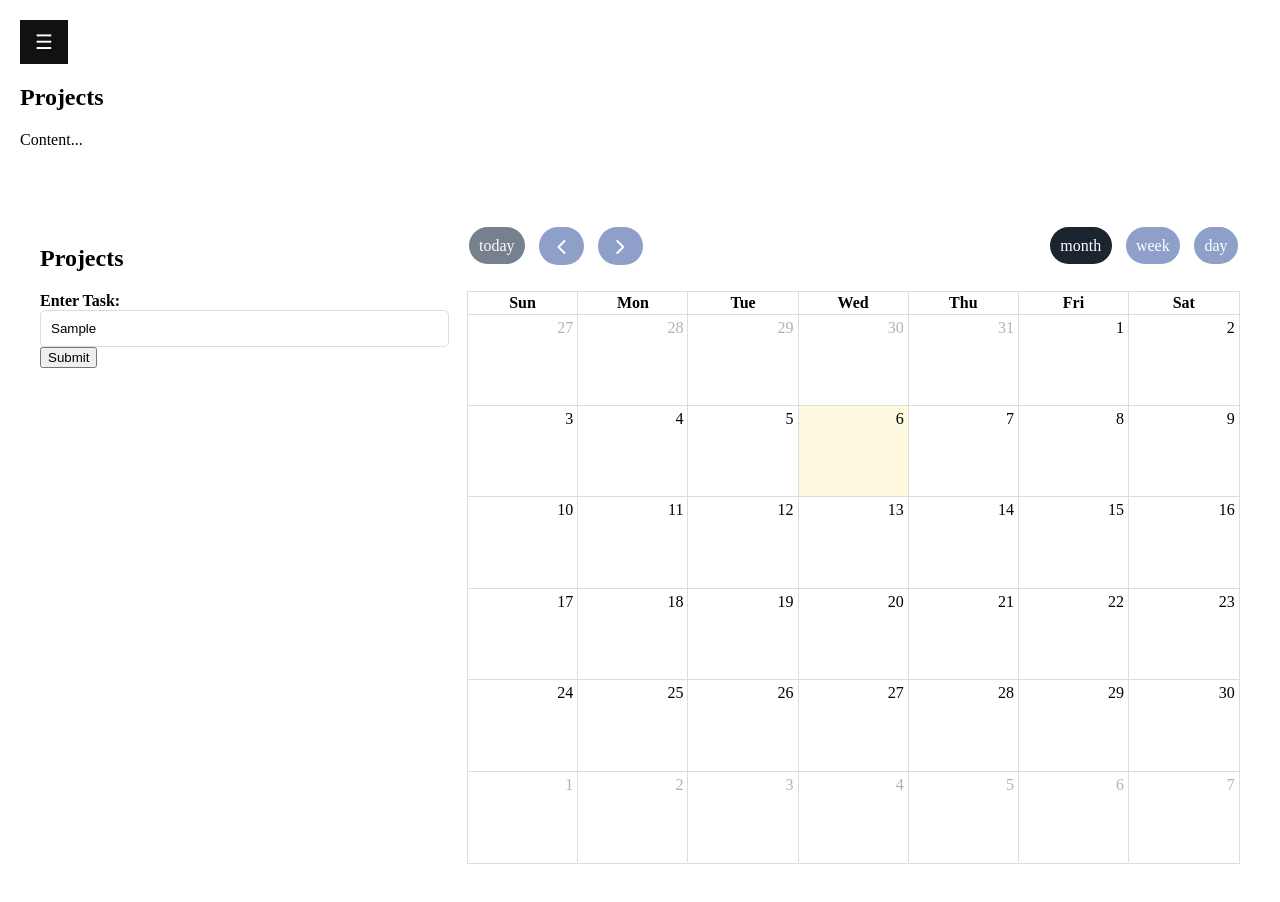
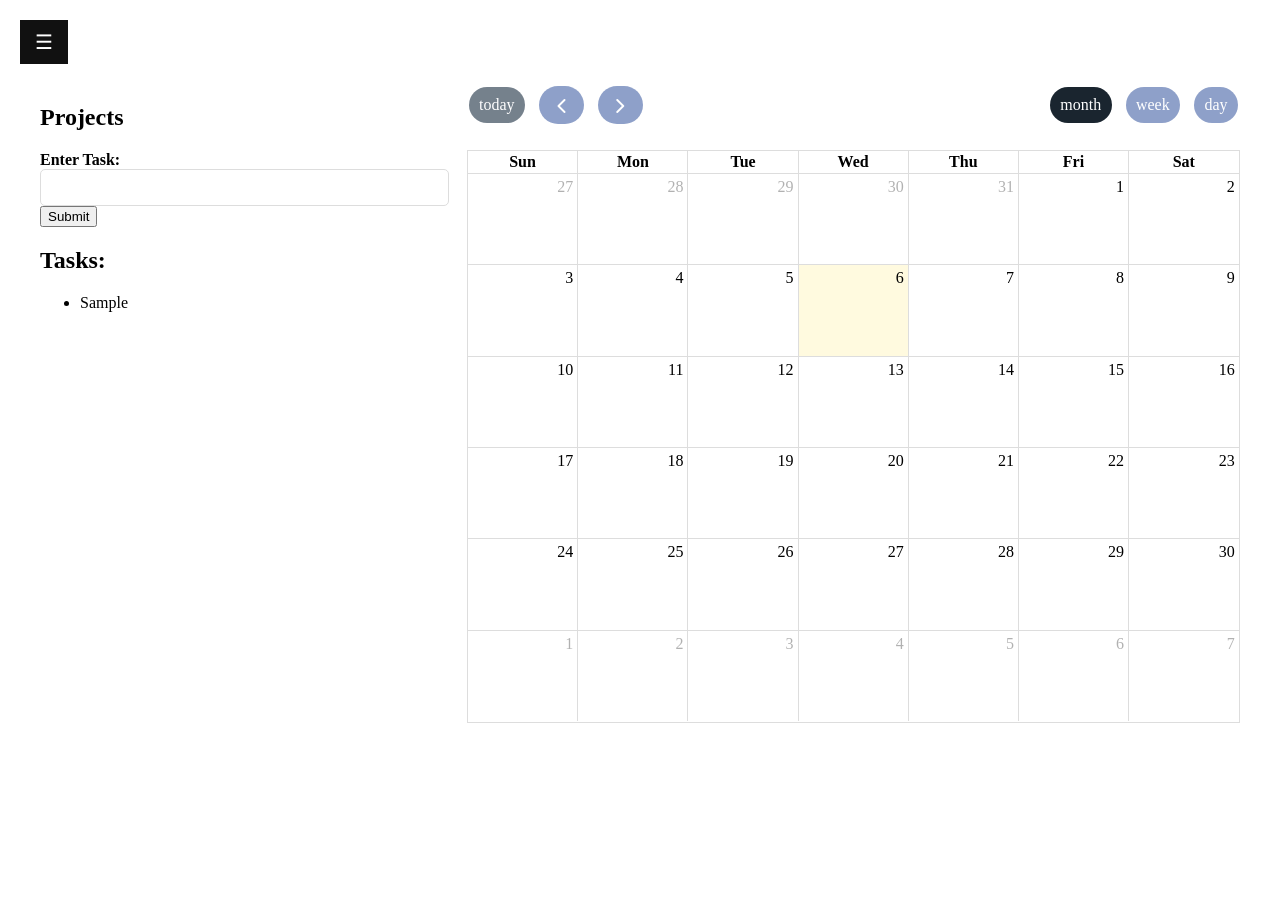
Before and after one commit to abrichards10/React-Tasks, a React (Create React App) app: page /projects in a window 1280 px wide. Both pictures are taken after typing "Sample" into the empty fields and a click on the button "Submit". After the commit the page ends 800 px from the top, so only its background shows below. Built offline with nearby package versions, Linux system fonts and the light colour scheme.

Commit message:
added task calendar synced funcitonality

```diff
--- a/src/components/projects.jsx
+++ b/src/components/projects.jsx
@@ -5,79 +5,11 @@ import dayGridPlugin from '@fullcalendar/daygrid'
 import interactionPlugin from "@fullcalendar/interaction"
 import { v4 as uuid } from "uuid";
 
-// import Toggle from "react-toggle";
-// import { useMediaQuery } from "react-responsive";
-// import { useEffect, useMemo } from "react";
-// import createPersistedState from "use-persisted-state";
-// const useColorSchemeState = createPersistedState("colorScheme");
-
 const Projects = () => {
     const [isSidebarOpen] = useState(false);
-    // const { isDark, setIsDark } = useColorScheme();
-    //
-    // function useColorScheme() {
-    //     const systemPrefersDark = useMediaQuery(
-    //         {
-    //             query: "(prefers-color-scheme: dark)",
-    //         },
-    //         undefined
-    //     );
-    //
-    //     const [isDark, setIsDark] = useColorSchemeState();
-    //     const value = useMemo(
-    //         () => (isDark === undefined ? !!systemPrefersDark : isDark),
-    //         [isDark, systemPrefersDark]
-    //     );
-    //
-    //     useEffect(() => {
-    //         if (value) {
-    //             document.body.classList.add("dark");
-    //         } else {
-    //             document.body.classList.remove("dark");
-    //         }
-    //     }, [value]);
-    //
-    //     return {
-    //         isDark: value,
-    //         setIsDark,
-    //     };
-    // }
-
-
-    // const submitButton = document.getElementById('submitButton');
-    // const infoList = document.getElementById('infoList');
-    // const userInfoForm = document.getElementById('userInfoForm');
-    // const calendarEl = document.getElementById('calendar');
-    // const customPrompt = document.getElementById('customPrompt');
-    // const cancelButton = document.getElementById('cancelButton');
-    //
-    // const nameInput = document.getElementById('name');
-    // const eventNameInput = document.getElementById('eventNameInput');
-    // const customEditPrompt = document.getElementById('customEditPrompt');
-    //
-    // const editEventNameInput = document.getElementById('editEventNameInput');
-    // const editCancelButton = document.getElementById('editCancelButton');
-    // const editConfirmButton = document.getElementById('editConfirmButton');
-    // const confirmButton = document.getElementById('confirmButton');
-    // let name = "";
-    //
-    // let lastClickedDate = null;
-    // let dateList = [];
-    // let currentID = null;
-    // let localID = null;
-
-    // const calendar = new FullCalendar.Calendar(calendarEl, {
-    //     initialView: 'dayGridMonth',
-    //     eventMouseEnter: handleEventMouseEnter,
-    //     eventMouseLeave: handleEventMouseLeave,
-    //     headerToolbar: {
-    //         left: 'prev, next today',
-    //         center: 'title',
-    //         right: 'dayGridMonth,timeGridWeek,timeGridDay',
-    //     },
-    //     dateClick: dateClickFunction,
-    //     eventClick: eventClickFunction,
-    // });
+    const [events, setEvents] = useState([]);
+    const [task, setTask] = useState(""); // State to store the task input
+    const [taskList, setTaskList] = useState([]);
 
     // Function to open the sidebar
     const openNav = () => {
@@ -91,191 +23,17 @@ const Projects = () => {
         document.getElementById("main").style.marginLeft = "10px";
     };
 
+    /** HOVER FUNCTIONS **/
+    function handleEventMouseEnter(info) {
 
-    // function eventClickFunction(info) {
-    //     currentID = info.id;
-    //     customEditPrompt.style.display = 'block';
-    //     lastClickedDate = info.date; // Store the last clicked date
-    // }
-    //
-    // function dateClickFunction(info) {
-    //     eventNameInput.value = '';
-    //     customPrompt.style.display = 'block';
-    //     lastClickedDate = info.date; // Store the last clicked date
-    // }
+    }
+    function handleEventMouseLeave(info) {
 
-    // function handleFormSubmit() {
-    //     const currentDate = new Date();
-    //     let formattedDate = currentDate.toISOString();
-    //
-    //     if (lastClickedDate == null) {
-    //         formattedDate = currentDate.toISOString();
-    //     } else {
-    //         formattedDate = lastClickedDate.toISOString();
-    //     }
-    //
-    //     dateList.push(currentID);
-    //     console.log(dateList);
-    //
-    //     const entry = document.createElement('li');
-    //     entry.innerHTML = `
-    //             <button class="deleteButton">x</button>
-    //             <span contenteditable="true">${name}</span>
-    //             <span class="taskDate" data-id="${formattedDate}"></span><br>
-    //         `;
-    //
-    //     const event = {
-    //         title: name,
-    //         start: formattedDate,
-    //         id: formattedDate,
-    //     };
-    //
-    //     const existingEvent = calendar.getEventById(formattedDate);
-    //     if (existingEvent) {
-    //         existingEvent.setProp('title', name);
-    //         entry.querySelector('.taskDate').textContent = formattedDate.toLocaleDateString();
-    //     } else {
-    //         calendar.addEvent(event);
-    //     }
-    //
-    //     infoList.appendChild(entry);
-    //     userInfoForm.reset();
-    //
-    //     const deleteButton = entry.querySelector('.deleteButton');
-    //     deleteButton.addEventListener('click', () => {
-    //         const eventToRemove = calendar.getEventById(formattedDate);
-    //         if (eventToRemove) {
-    //             eventToRemove.remove();
-    //         }
-    //
-    //         infoList.removeChild(entry);
-    //     });
-    //
-    //     customPrompt.style.display = 'none';
-    // }
-
-    /** PRESSING EDIT ENTER FUNCTIONS **/
-    // editEventNameInput.addEventListener('keydown', (event) => {
-    //     if (event.key === 'Enter') {
-    //
-    //         name = editEventNameInput.value;
-    //
-    //         for (let i = 0; i < dateList.length; i++) {
-    //             if (currentID === dateList[i]) {
-    //                 localID = currentID;
-    //                 break;
-    //             }
-    //         }
-    //
-    //         const existingEvent = calendar.getEventById(localID);
-    //         existingEvent.setProp('title', name);
-    //
-    //         document.getElementById('infoList').innerHTML = `
-    //                 <button class="deleteButton">x</button>
-    //                 <span contenteditable="true">${name}</span>
-    //                 <span class="taskDate" data-id="${localID}"></span><br>
-    //             `;
-    //
-    //         customEditPrompt.style.display = 'none';
-    //     }
-    // });
-
-    // editCancelButton.addEventListener('click', () => {
-    //     customEditPrompt.style.display = 'none';
-    // });
-
-    // editConfirmButton.addEventListener('click', () => {
-    //     name = editEventNameInput.value;
-    //
-    //     for (let i = 0; i < dateList.length; i++) {
-    //         if (currentID === dateList[i]) {
-    //             localID = currentID;
-    //             const existingEvent = calendar.getEventById(localID);
-    //             existingEvent.setProp('title', name);
-    //
-    //             document.getElementById('infoList').innerHTML = `
-    //                     <button class="deleteButton">x</button>
-    //                     <span contenteditable="true">${name}</span>
-    //                     <span class="taskDate" data-id="${currentID}"></span><br>
-    //                 `;
-    //         }
-    //         customEditPrompt.style.display = 'none';
-    //     }
-    // });
-
-
-    /** PRESSING ENTER FUNCTIONS **/
-    // nameInput.addEventListener('keydown', (event) => {
-    //     name = nameInput.value;
-    //     if (event.key === 'Enter') {
-    //         event.preventDefault();
-    //         handleFormSubmit();
-    //     }
-    // });
-    //
-    // eventNameInput.addEventListener('keydown', (event) => {
-    //     name = eventNameInput.value;
-    //     if (event.key === 'Enter') {
-    //         event.preventDefault();
-    //         handleFormSubmit();
-    //     }
-    // });
-
-
-    /** BUTTON FUNCTIONS **/
-    // confirmButton.addEventListener('click', () => {
-    //     name = eventNameInput.value
-    //     handleFormSubmit();
-    // });
-    //
-    // cancelButton.addEventListener('click', () => {
-    //     customPrompt.style.display = 'none';
-    // });
-    //
-    // submitButton.addEventListener('click', () => {
-    //     name = nameInput.value
-    //     handleFormSubmit();
-    // });
-
-
-    // when user hits enter or button when creating an event
-    // it creates an id for that event and adds it to a list
-
-    // when the user later clicks an event to edit it
-    // get the value of the event clicked
-    // after they hit enter or button --> go through list
-    // if currentID = list id then that's the new id
-    //
-
-
-    /** HOVER FUNCTIONS **/
-    // function handleEventMouseEnter(info) {
-    //     const eventId = info.event.id;
-    //     const correspondingTask = document.querySelector(`.taskDate[data-id="${eventId}"]`);
-    //     if (correspondingTask) {
-    //         correspondingTask.parentNode.classList.add('highlighted');
-    //     }
-    // }
-    // function handleEventMouseLeave(info) {
-    //     const eventId = info.event.id;
-    //     const correspondingTask = document.querySelector(`.taskDate[data-id="${eventId}"]`);
-    //     if (correspondingTask) {
-    //         correspondingTask.parentNode.classList.remove('highlighted');
-    //     }
-    // }
-
-    /*** DARK MODE ***/
-
-    /** CREATE CALENDAR **/
-    // document.addEventListener('DOMContentLoaded', function() {
-    //     calendar.render();
-    // });
-
-    const [events, setEvents] = useState([]);
+    }
 
     const handleSelect = (info) => {
         const { start, end } = info;
-        const eventNamePrompt = prompt("Enter, event name");
+        const eventNamePrompt = prompt("Enter event name");
         if (eventNamePrompt) {
             setEvents([
                 ...events,
@@ -286,8 +44,32 @@ const Projects = () => {
                     id: uuid(),
                 },
             ]);
+            setTaskList([...taskList, eventNamePrompt]);
         }
     };
+    const EventItem = ({ info }) => {
+        const { event } = info;
+        return (
+            <div>
+                <p>{event.title}</p>
+            </div>
+        );
+    };
+
+    const handleTaskInputChange = (event) => {
+        setTask(event.target.value);
+    };
+
+    const handleTaskSubmit = () => {
+        if (task) {
+            // Add the task to the task list
+            setTaskList([...taskList, task]);
+
+            // Clear the task input
+            setTask("");
+        }
+    };
+
 
     return (
         <div>
@@ -309,12 +91,10 @@ const Projects = () => {
                 <Link to="/settings">Settings</Link>
             </div>
         </div>
+
         <div id="main">
             <button className="open-button" onClick={openNav}>&#9776;</button>
-            <h2>Projects</h2>
-            <p>Content...</p>
-        </div>
-        <div id="main">
+
             {/*<Toggle*/}
             {/*    checked={isDark}*/}
             {/*    onChange={({ target }) => setIsDark(target.checked)}*/}
@@ -327,14 +107,26 @@ const Projects = () => {
 
                     <form id="userInfoForm">
                         <label htmlFor="name">Enter Task:</label>
-                        <input type="text" id="name" name="name"/>
-                            <button type="button" id="submitButton">Submit</button>
+                        <input
+                            type="text"
+                            id="name"
+                            name="name"
+                            value={task}
+                            onChange={handleTaskInputChange}
+                        />
+                        <button type="button" onClick={handleTaskSubmit}>
+                            Submit
+                        </button>
                     </form>
 
-                    {/*<div id="displayInfo">*/}
-                    {/*    <h2>Tasks:</h2>*/}
-                    {/*    <ul id="infoList"></ul>*/}
-                    {/*</div>*/}
+                    <div id="displayInfo">
+                        <h2>Tasks:</h2>
+                        <ul id="infoList">
+                            {taskList.map((task, index) => (
+                                <li key={index}>{task}</li>
+                            ))}
+                        </ul>
+                    </div>
                 </div>
 
                 <div class="second-column">
@@ -346,6 +138,9 @@ const Projects = () => {
                             start: "today prev next",
                             end: "dayGridMonth dayGridWeek dayGridDay",
                         }}
+                        eventContent={(info) => <EventItem info={info} />}
+                        eventMouseEnter={handleEventMouseEnter}
+                        eventMouseLeave={handleEventMouseLeave}
                         events={events}
                         select={handleSelect}
                         plugins={[dayGridPlugin, interactionPlugin]}
```
